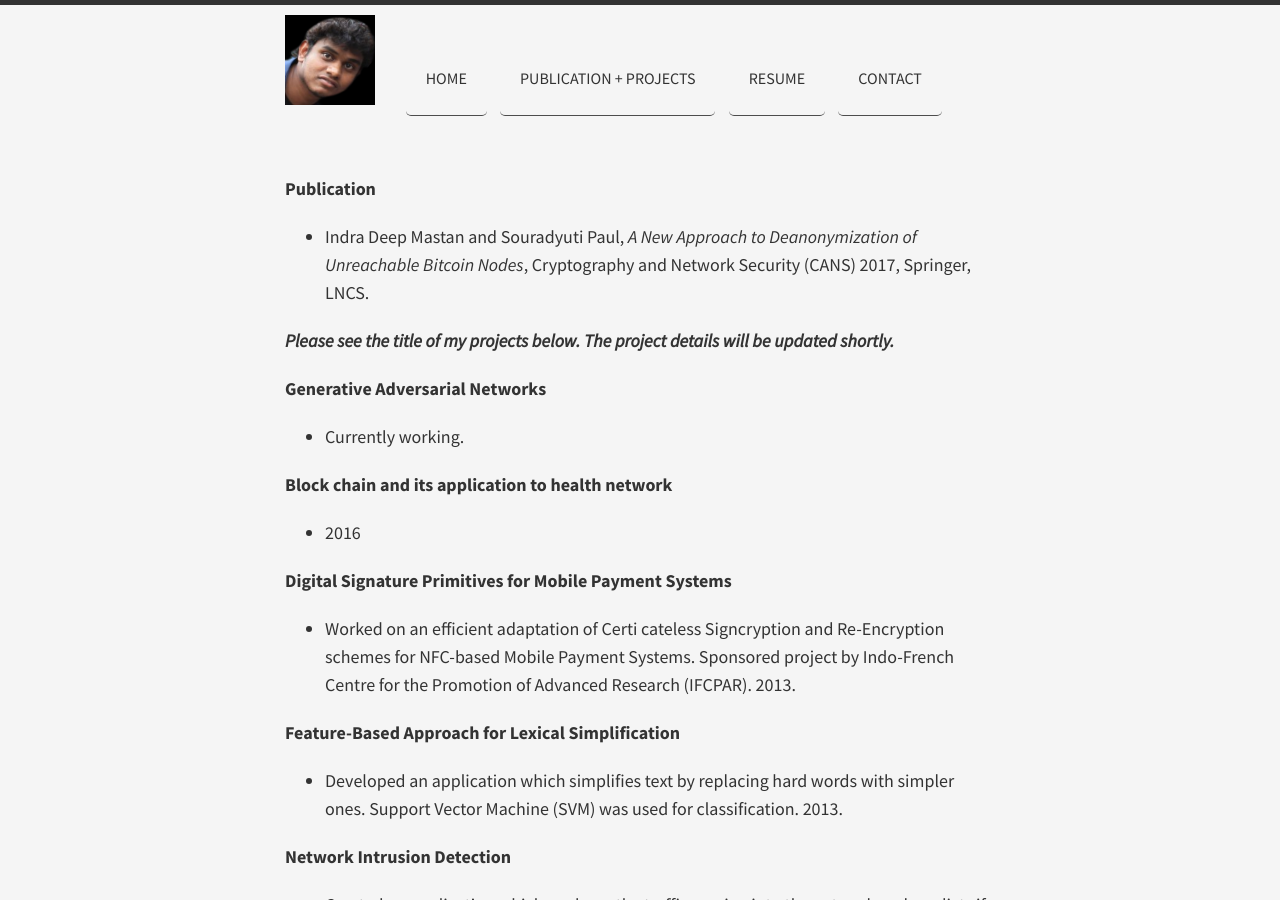
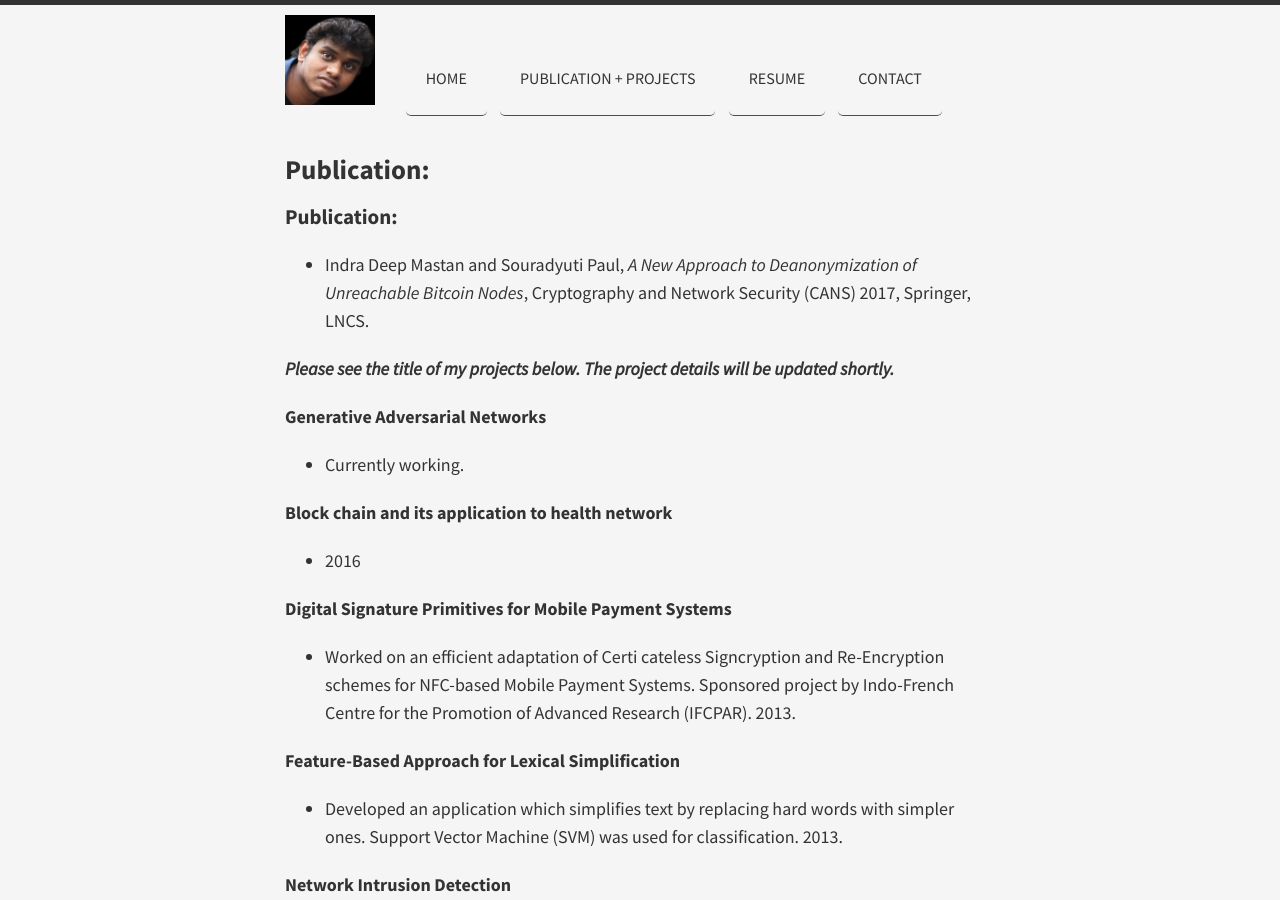
Before and after one commit to indramastan/indradeepmastan, a Jekyll site: the page built from projects/index.md, in a window 1280 px wide and 900 px high. Built offline with Jekyll 4.4.1, drawn with Linux system fonts in a browser that asks for light colours; nearby versions of some CDN libraries; our own code applies the rules of GitHub Pages for plain Markdown files.

Commit message:
Update index.md
com 1

```diff
--- a/projects/index.md
+++ b/projects/index.md
@@ -3,7 +3,7 @@
 title:
 ---
 
-#### Publication
+### Publication:
 - Indra Deep Mastan and Souradyuti Paul, *A New Approach to Deanonymization of Unreachable Bitcoin Nodes*, Cryptography and Network Security (CANS) 2017, Springer, LNCS.
 
 __*Please see the title of my projects below. The project details will be updated shortly.*__
```
